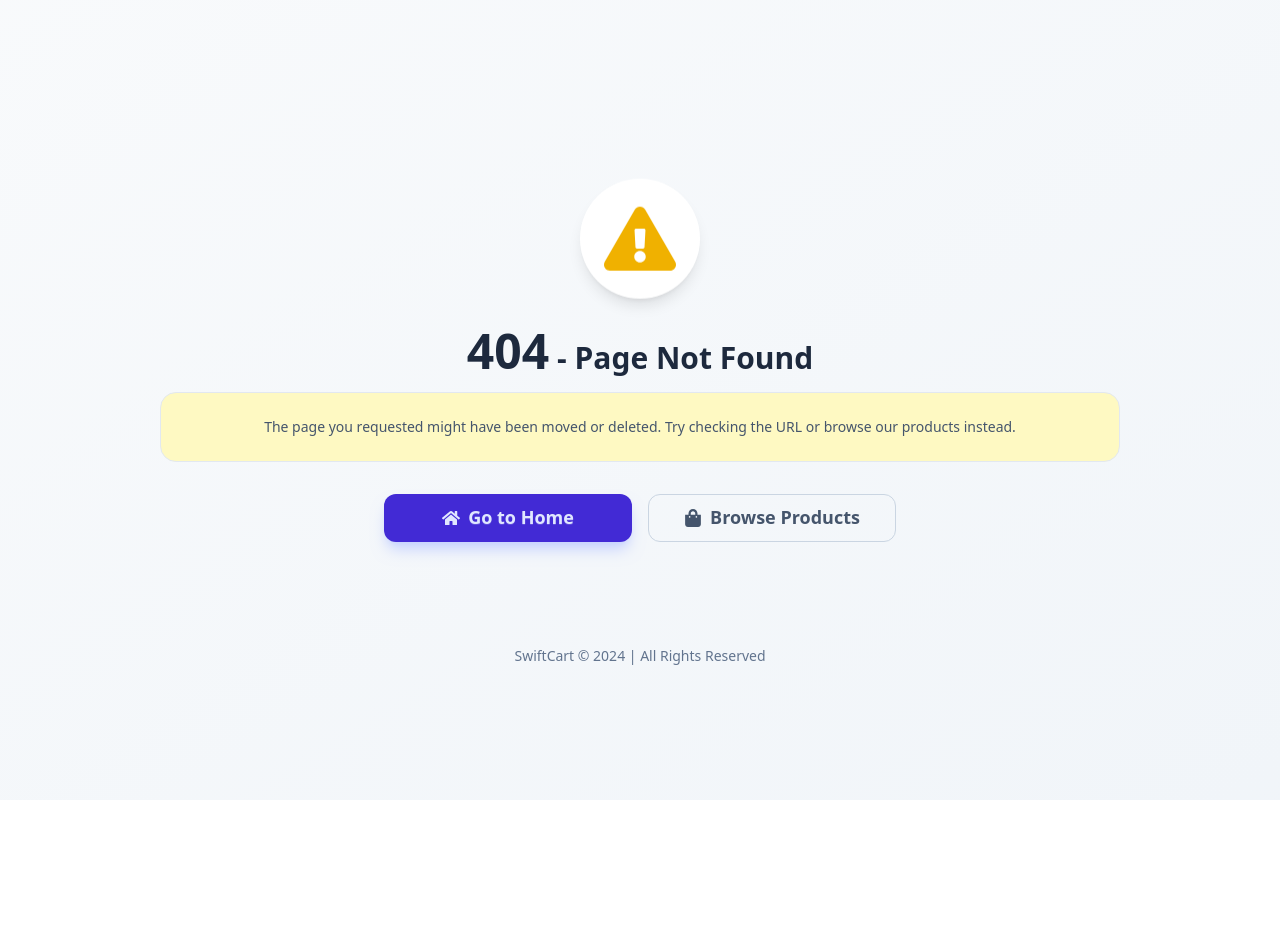
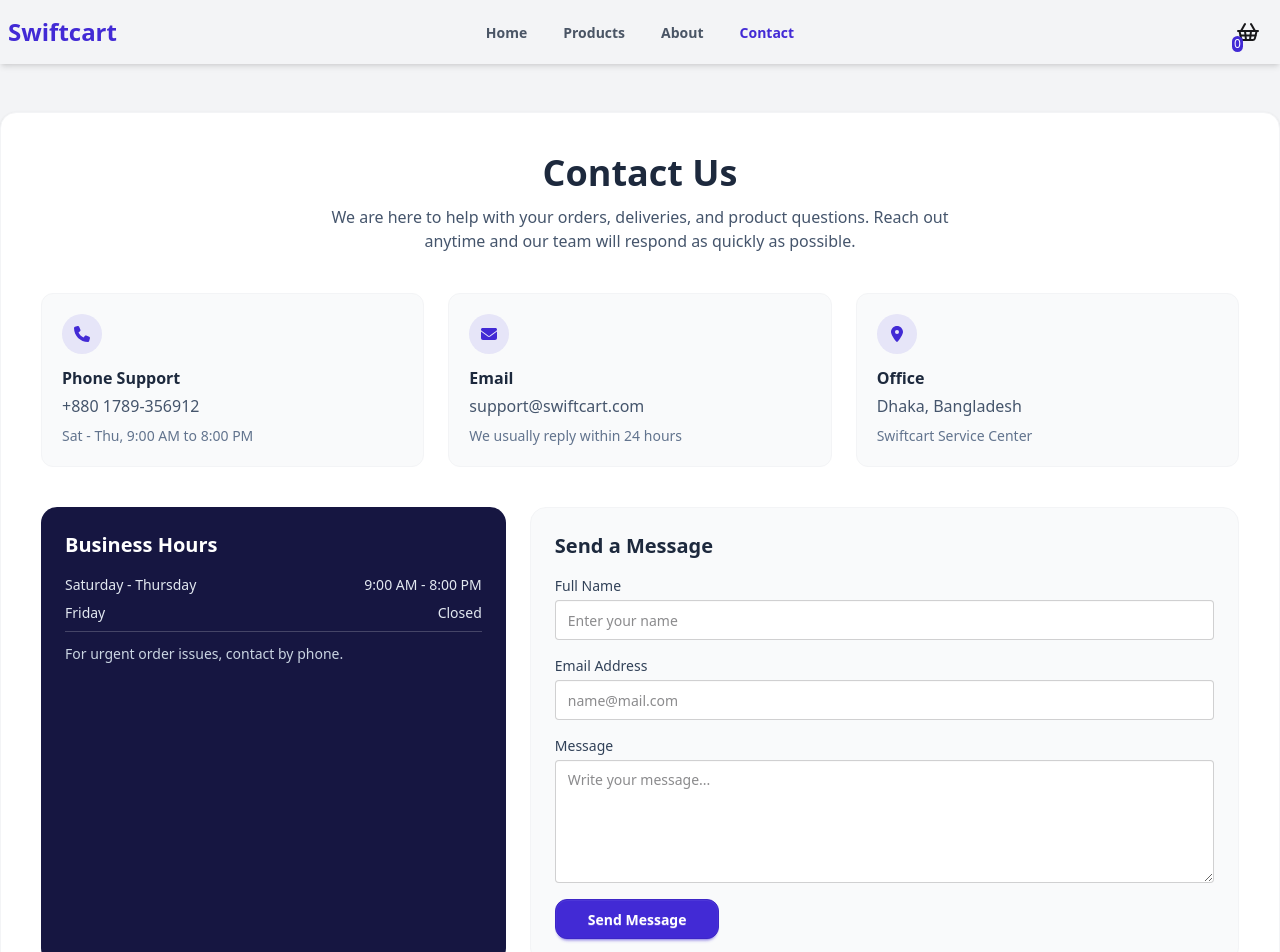
Before and after one commit to tirthorajmondal/swiftcart-react, a React (Vite) app: page /contact in a window 1280 px wide. Before the commit this address had no page. Shown: the top 952 px of the page. Before the commit the page ends 800 px from the top, so only its background shows below. Built offline with nearby package versions, Linux system fonts and the light colour scheme.

Commit message:
added contact page

```diff
--- a/src/components/shared/Footer.jsx
+++ b/src/components/shared/Footer.jsx
@@ -23,7 +23,7 @@ const Footer = () => {
                         className="flex flex-col gap-1 col-span-6 md:col-span-2 place-self-end md:place-self-start mr-16 md:mr-0">
                         <h6 className="footer-title">Company</h6>
                         <Link to="" className="link link-hover">About us</Link>
-                        <Link to="" className="link link-hover">Contact</Link>
+                        <Link to="/contact" className="link link-hover">Contact</Link>
                         <Link to="" className="link link-hover">Jobs</Link>
                         <Link to="" className="link link-hover">Press kit</Link>
                     </nav>
--- /dev/null
+++ b/src/pages/Contact/Contact.jsx
@@ -0,0 +1,112 @@
+import { FaEnvelope, FaLocationDot, FaPhone } from "react-icons/fa6";
+import SEO from "../../components/SEO/SEO";
+
+const Contact = () => {
+
+    const handleSubmit = (e) => {
+        e.preventDefault();
+        const form = e.target;
+        alert("Message sent! We will get back to you soon.");
+        form.reset();
+    }
+
+    return (
+        <section className="max-w-7xl mx-auto px-4 xl:px-0 py-8 lg:py-12">
+            <SEO
+                title={"Swiftcart | Contact"}
+                description={"Get in touch with Swiftcart support for order help, product questions, and service inquiries."}
+            />
+
+            <div className="rounded-2xl bg-white border border-gray-100 shadow-sm p-6 md:p-10">
+                <div className="text-center max-w-2xl mx-auto">
+                    <h1 className="text-3xl md:text-4xl font-black text-slate-800">Contact Us</h1>
+                    <p className="mt-3 text-slate-600">
+                        We are here to help with your orders, deliveries, and product questions. Reach out anytime and our team
+                        will respond as quickly as possible.
+                    </p>
+                </div>
+
+                <div className="grid grid-cols-1 lg:grid-cols-3 gap-6 mt-10">
+                    <div className="bg-gray-50 rounded-xl border border-gray-100 p-5">
+                        <div className="w-10 h-10 rounded-full bg-primary/10 text-primary flex items-center justify-center mb-3">
+                            <FaPhone />
+                        </div>
+                        <h2 className="font-bold text-slate-800">Phone Support</h2>
+                        <p className="text-slate-600 mt-1">+880 1789-356912</p>
+                        <p className="text-sm text-slate-500 mt-2">Sat - Thu, 9:00 AM to 8:00 PM</p>
+                    </div>
+
+                    <div className="bg-gray-50 rounded-xl border border-gray-100 p-5">
+                        <div className="w-10 h-10 rounded-full bg-primary/10 text-primary flex items-center justify-center mb-3">
+                            <FaEnvelope />
+                        </div>
+                        <h2 className="font-bold text-slate-800">Email</h2>
+                        <p className="text-slate-600 mt-1">support@swiftcart.com</p>
+                        <p className="text-sm text-slate-500 mt-2">We usually reply within 24 hours</p>
+                    </div>
+
+                    <div className="bg-gray-50 rounded-xl border border-gray-100 p-5">
+                        <div className="w-10 h-10 rounded-full bg-primary/10 text-primary flex items-center justify-center mb-3">
+                            <FaLocationDot />
+                        </div>
+                        <h2 className="font-bold text-slate-800">Office</h2>
+                        <p className="text-slate-600 mt-1">Dhaka, Bangladesh</p>
+                        <p className="text-sm text-slate-500 mt-2">Swiftcart Service Center</p>
+                    </div>
+                </div>
+
+                <div className="grid grid-cols-1 lg:grid-cols-5 gap-6 mt-10">
+                    <div className="lg:col-span-2 bg-[#161641] text-white rounded-2xl p-6">
+                        <h3 className="text-xl font-bold">Business Hours</h3>
+                        <div className="mt-4 space-y-2 text-sm text-slate-200">
+                            <p className="flex justify-between"><span>Saturday - Thursday</span><span>9:00 AM - 8:00 PM</span></p>
+                            <p className="flex justify-between"><span>Friday</span><span>Closed</span></p>
+                            <p className="pt-3 border-t border-white/20 text-slate-300">For urgent order issues, contact by phone.</p>
+                        </div>
+                    </div>
+
+                    <div className="lg:col-span-3 bg-gray-50 rounded-2xl p-6 border border-gray-100">
+                        <h3 className="text-xl font-bold text-slate-800">Send a Message</h3>
+                        <form onSubmit={handleSubmit} className="mt-4 space-y-4">
+                            <div>
+                                <label className="block text-sm font-medium text-slate-700 mb-1">Full Name</label>
+                                <input
+                                    name="name"
+                                    type="text"
+                                    placeholder="Enter your name"
+                                    className="input input-bordered w-full"
+                                />
+                            </div>
+
+                            <div>
+                                <label className="block text-sm font-medium text-slate-700 mb-1">Email Address</label>
+                                <input
+                                    name="email"
+                                    type="email"
+                                    placeholder="name@mail.com"
+                                    className="input input-bordered w-full"
+                                />
+                            </div>
+
+                            <div>
+                                <label className="block text-sm font-medium text-slate-700 mb-1">Message</label>
+                                <textarea
+                                    name="message"
+                                    rows={5}
+                                    placeholder="Write your message..."
+                                    className="textarea textarea-bordered w-full"
+                                />
+                            </div>
+
+                            <button type="submit" className="btn btn-primary text-white rounded-xl px-8">
+                                Send Message
+                            </button>
+                        </form>
+                    </div>
+                </div>
+            </div>
+        </section>
+    );
+};
+
+export default Contact;
--- a/src/routes/routes.jsx
+++ b/src/routes/routes.jsx
@@ -5,6 +5,7 @@ import ProductDetails from "../pages/ProductDetails/ProductDetails";
 import Cart from "../pages/Cart/Cart";
 import ProductsPage from "../pages/Products/ProductsPage";
 import Error from "../pages/Error/Error";
+import Contact from "../pages/Contact/Contact";
 
 const router = createBrowserRouter([
     {
@@ -32,6 +33,10 @@ const router = createBrowserRouter([
                 path: '/cart',
                 Component: Cart
             },
+            {
+                path: '/contact',
+                Component: Contact
+            },
 
         ]
     }
```
Also changed, not shown: src/pages/Cart/Cart.jsx (+4 -4 lines).
